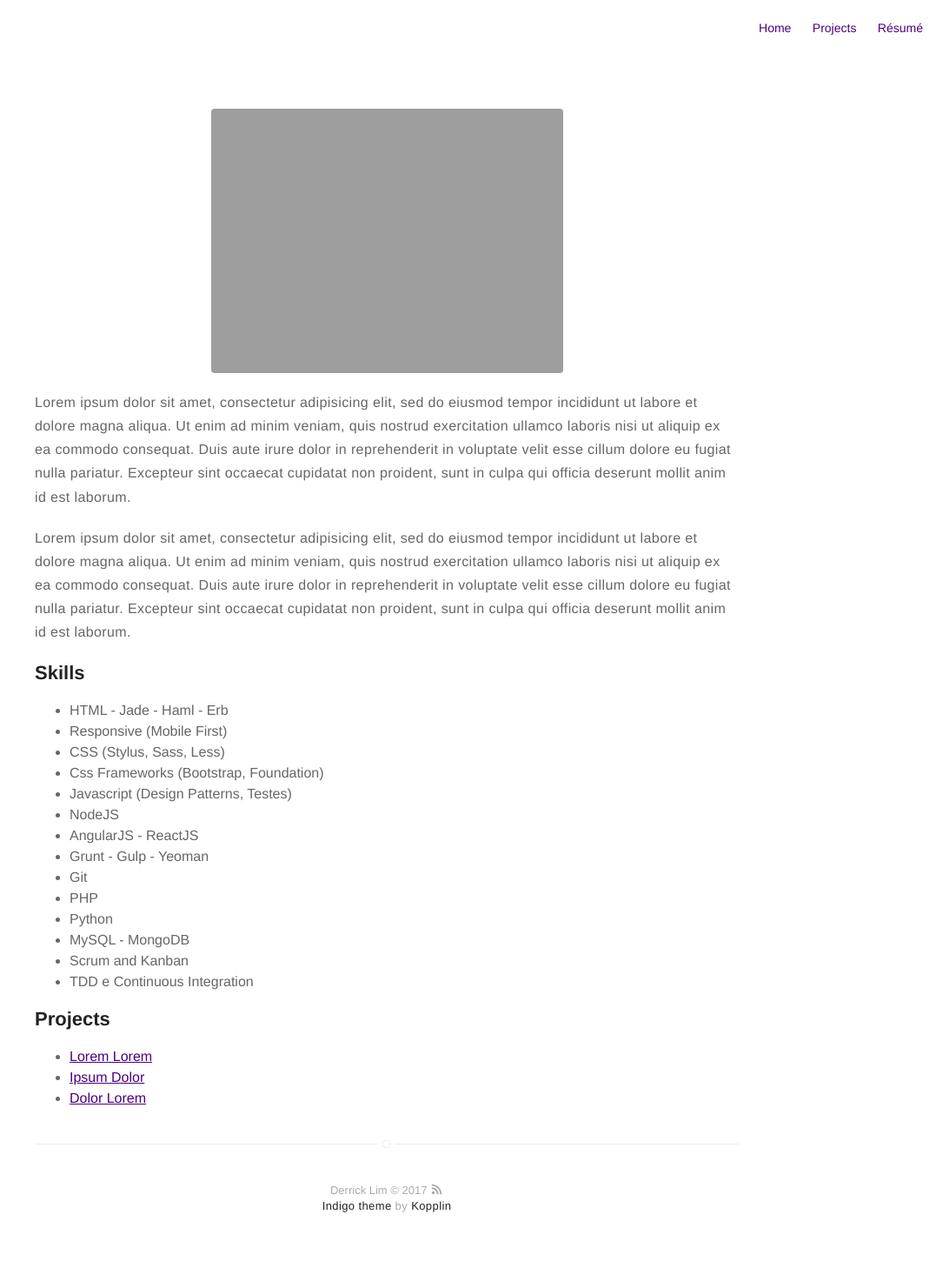
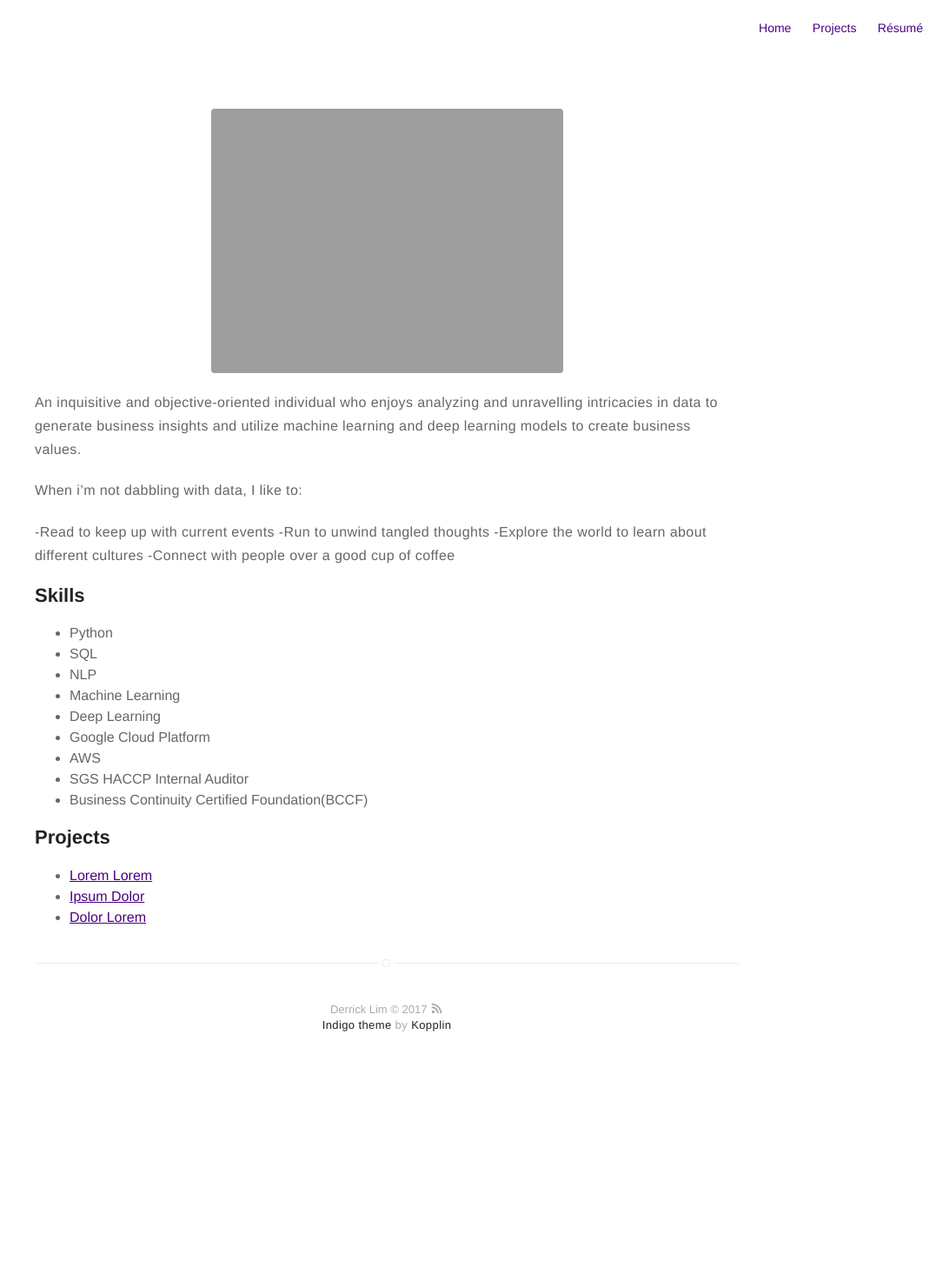
Before and after one commit to d-lim/d-lim.github.io, a Jekyll site: the page built from about.md, in a window 1280 px wide. Shown: the whole page at 87% size, without its empty margins (195-1280 px from the left). Built offline with Jekyll 4.4.1, drawn with Linux system fonts in a browser that asks for light colours; after the commit the page ends 1250 px from its top, so only the background shows below that.

Commit message:
added more stuff

```diff
--- a/_config.yml
+++ b/_config.yml
@@ -75,12 +75,12 @@ width: large
 # paginate: 5
 # paginate_path: "blog/:num/"
 
-# if you don't need projects, comment the *projects* configs below
-projects: true
-
 # if you don't need "about" or "blog", comment them out below
 about: true
 #blog: true
+
+# if you don't need projects, comment the *projects* configs below
+projects: true
 
 # do you want to show the "read time" of the posts?
 read-time: true
--- a/about.md
+++ b/about.md
@@ -4,37 +4,27 @@ layout: page
 ---
 ![Profile Image]({{ site.url }}/{{ site.picture }})
 
-<p>Lorem ipsum dolor sit amet, consectetur adipisicing elit, sed do eiusmod
-tempor incididunt ut labore et dolore magna aliqua. Ut enim ad minim veniam,
-quis nostrud exercitation ullamco laboris nisi ut aliquip ex ea commodo
-consequat. Duis aute irure dolor in reprehenderit in voluptate velit esse
-cillum dolore eu fugiat nulla pariatur. Excepteur sint occaecat cupidatat non
-proident, sunt in culpa qui officia deserunt mollit anim id est laborum.</p>
+<p> An inquisitive and objective-oriented individual who enjoys analyzing and unravelling intricacies in data to generate business insights and utilize machine learning and deep learning models to create business values.</p>
 
-<p>Lorem ipsum dolor sit amet, consectetur adipisicing elit, sed do eiusmod
-tempor incididunt ut labore et dolore magna aliqua. Ut enim ad minim veniam,
-quis nostrud exercitation ullamco laboris nisi ut aliquip ex ea commodo
-consequat. Duis aute irure dolor in reprehenderit in voluptate velit esse
-cillum dolore eu fugiat nulla pariatur. Excepteur sint occaecat cupidatat non
-proident, sunt in culpa qui officia deserunt mollit anim id est laborum.</p>
+When i’m not dabbling with data, I like to:
+
+-Read to keep up with current events
+-Run to unwind tangled thoughts
+-Explore the world to learn about different cultures
+-Connect with people over a good cup of coffee
 
 <h2>Skills</h2>
 
 <ul class="skill-list">
-	<li>HTML - Jade - Haml - Erb</li>
-	<li>Responsive (Mobile First)</li>
-	<li>CSS (Stylus, Sass, Less)</li>
-	<li>Css Frameworks (Bootstrap, Foundation)</li>
-	<li>Javascript (Design Patterns, Testes)</li>
-	<li>NodeJS</li>
-	<li>AngularJS - ReactJS</li>
-	<li>Grunt - Gulp - Yeoman</li>
-	<li>Git</li>
-	<li>PHP</li>
 	<li>Python</li>
-	<li>MySQL - MongoDB</li>
-	<li>Scrum and Kanban</li>
-	<li>TDD e Continuous Integration</li>
+	<li>SQL </li>
+	<li>NLP</li>
+	<li>Machine Learning </li>
+	<li>Deep Learning</li>
+	<li>Google Cloud Platform</li>
+	<li>AWS</li>
+	<li>SGS HACCP Internal Auditor</li>
+	<li>Business Continuity Certified Foundation(BCCF)</li>
 </ul>
 
 <h2>Projects</h2>
```
Also changed, not shown: _posts/2016-01-23-indigo-jekyll-theme.markdown (+37 -8 lines), assets/images/Dis_Dur_Clean.png (added), assets/images/Dis_Dur_Noisy.png (added), assets/images/initial_ends.png (added), assets/images/json_loads.png (added), assets/images/trips_day.png (added), assets/images/trips_hours.png (added), 3 other files.
